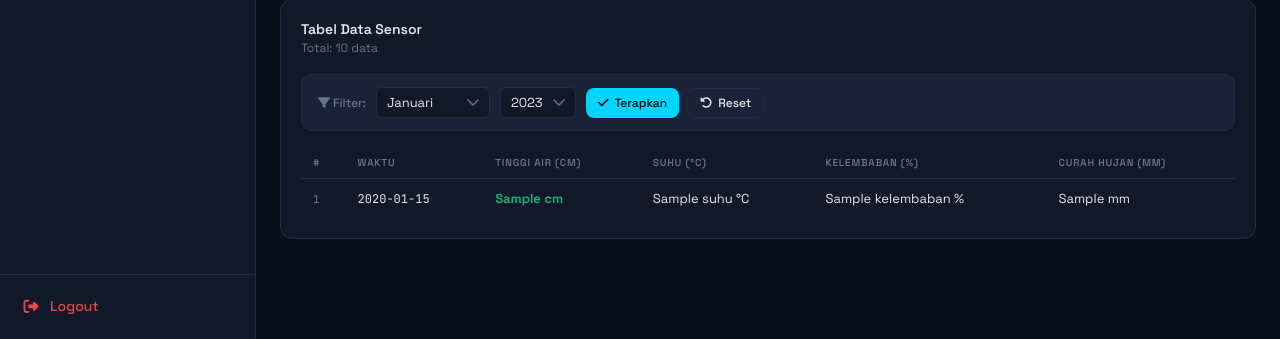
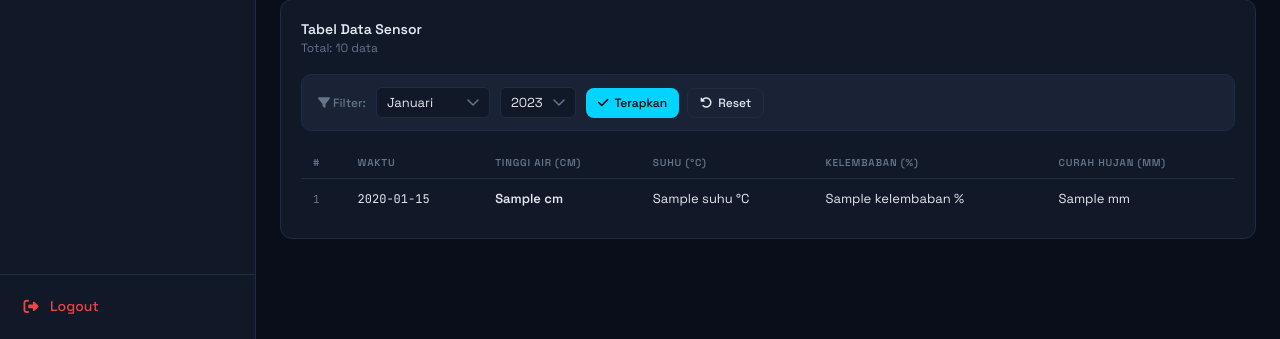
Before and after one commit to contohprogramweb/floodguard, a Flask app: template templates/sensor/index.html in a window 1280 px wide. Shown: the part 461-800 px from the top of the page. Run offline with Flask 3, Linux system fonts and the light colour scheme; the template is opened without the code that fills it: most values are stand-ins (such as "Sample title", 1, 10 or a date in 2020).

Commit message:
update branch

```diff
--- a/templates/sensor/index.html
+++ b/templates/sensor/index.html
@@ -107,10 +107,7 @@
               {{ row.waktu.strftime('%d/%m/%Y %H:%M') if row.waktu else row.waktu }}
             </td>
             <td data-label="Tinggi Air">
-              <span style="font-weight:600;color:
-                {% if row.tinggi_air|float > 200 %}var(--danger)
-                {% elif row.tinggi_air|float > 100 %}var(--warning)
-                {% else %}var(--success){% endif %};">
+              <span style="font-weight:600;color:var(--text);">
                 {{ row.tinggi_air }} cm
               </span>
             </td>
```
Also changed, not shown: 1 other file.
